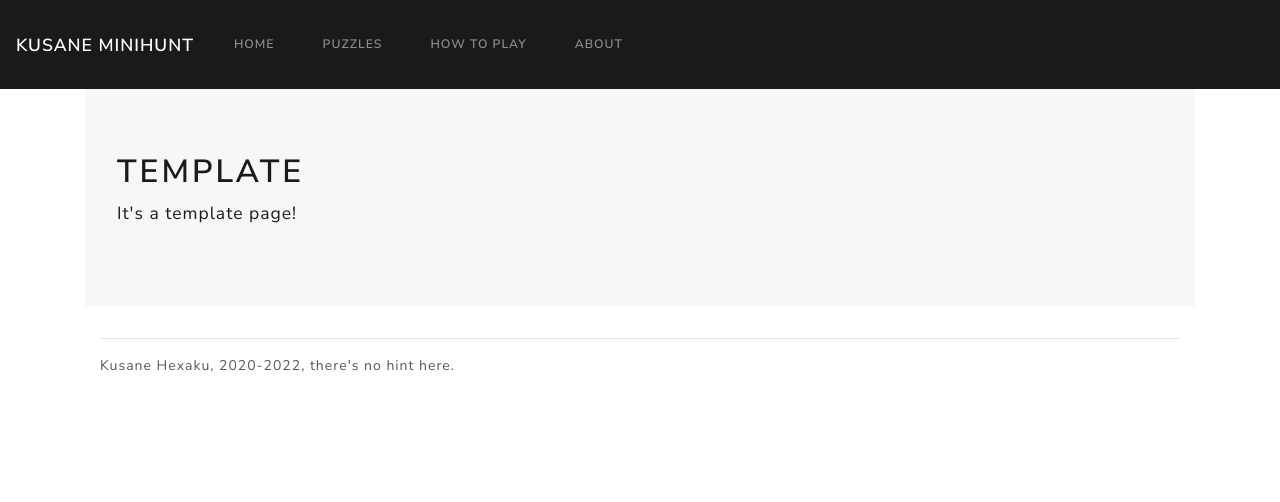
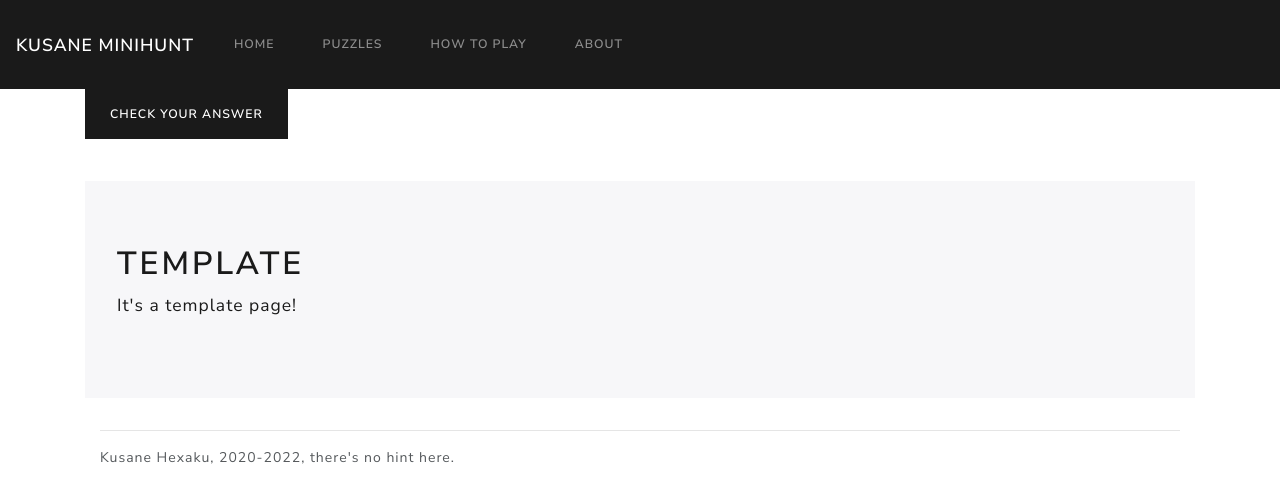
Before and after one commit to KusaneHexaku/kusane-minihunt-1, a plain HTML site: page template.html in a window 1280 px wide. Drawn offline with nearby package versions, Linux system fonts and the light colour scheme.

Commit message:
Update template.html

```diff
--- a/template.html
+++ b/template.html
@@ -38,6 +38,10 @@
     </div>
 </nav>
     <div class="container ">
+                           <div class="four columns">
+        <a href="solve/template.html " class="btn btn-primary">Check your answer</a>
+    </div>
+ <br><br>
 <div class="jumbotron ">
     <h1>Template</h1>
     <p class="lead text-primary ">It's a template page!</p>
```
